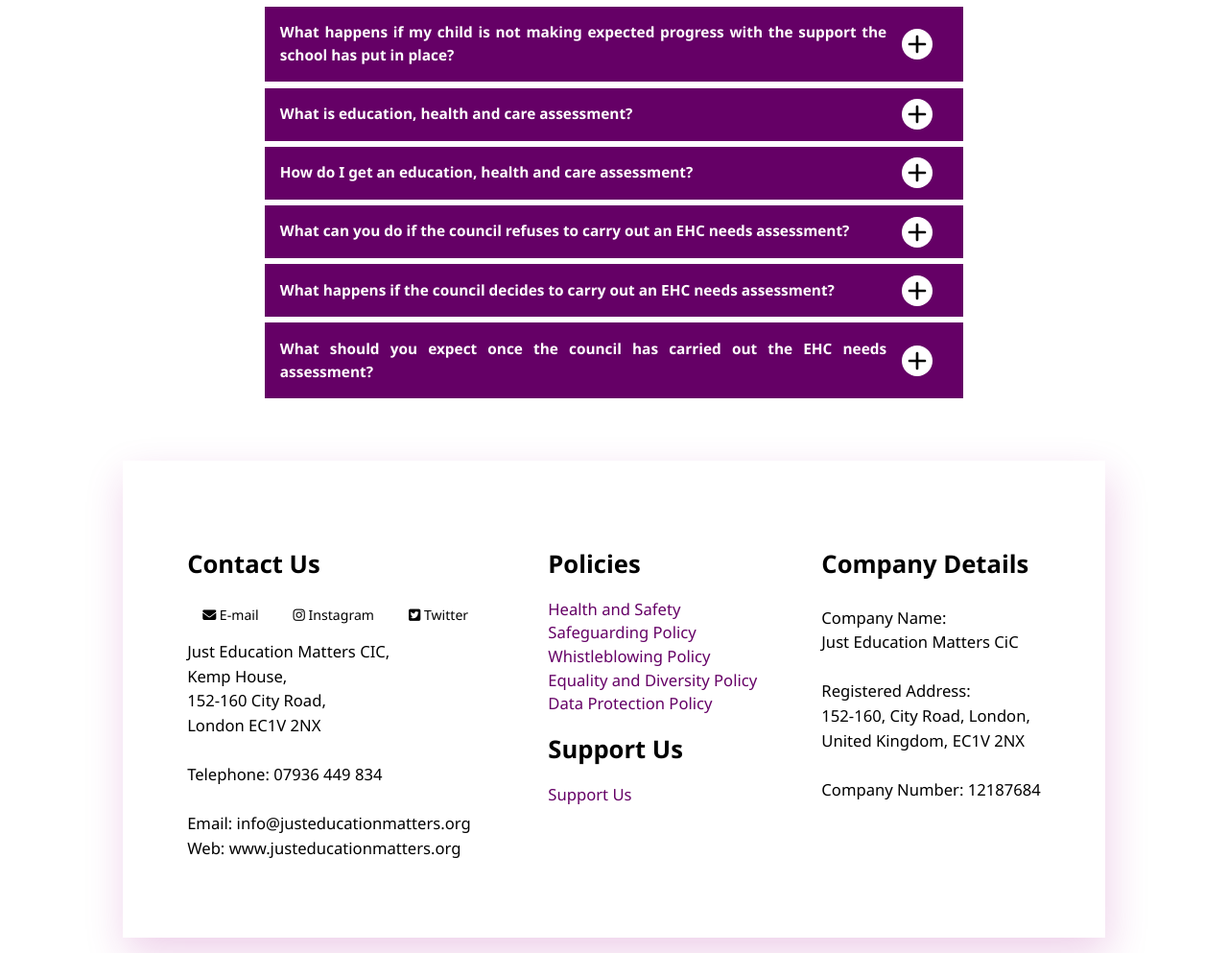
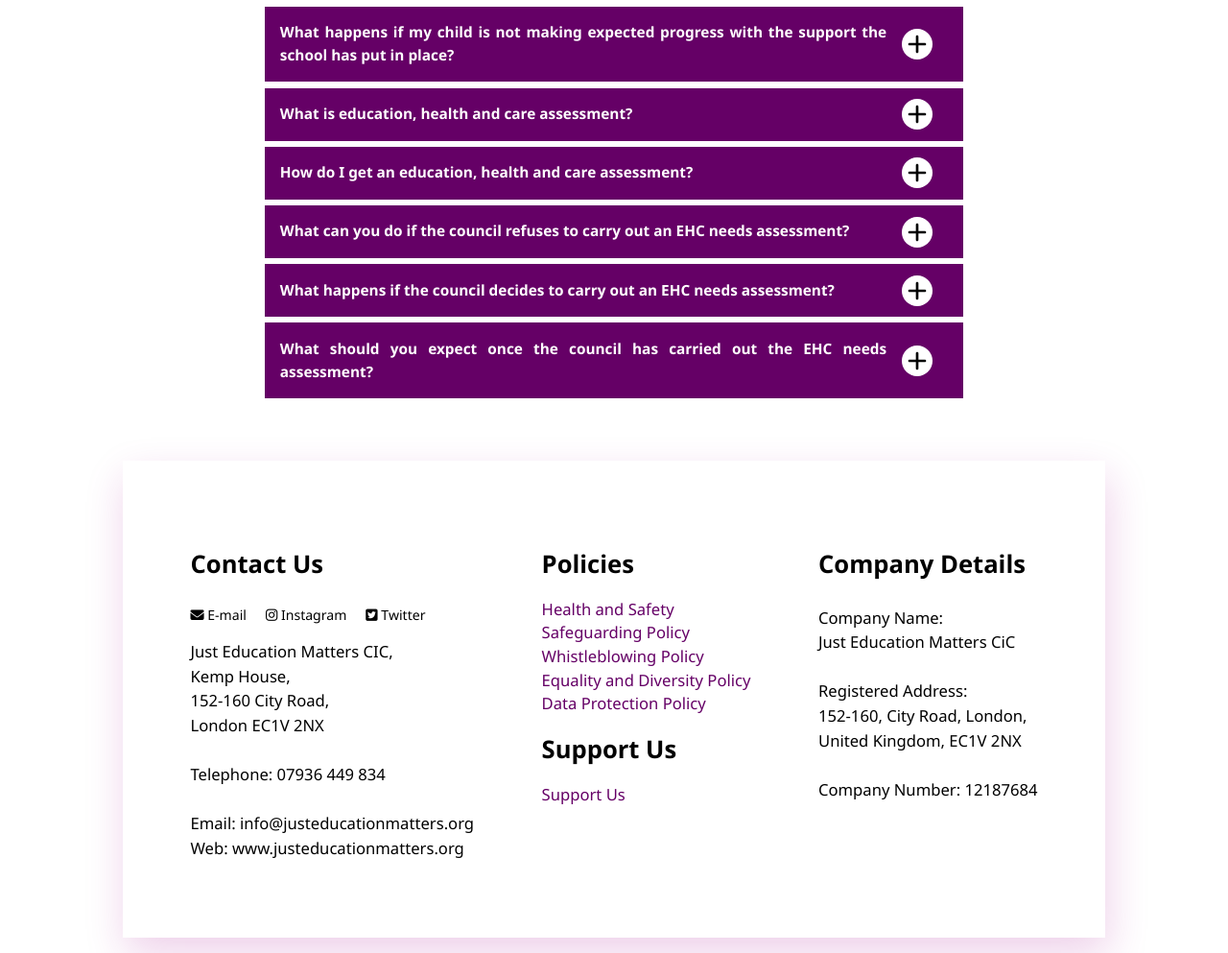
Before and after one commit to xtremelibasic/JEM, a plain HTML site: page index.html in a window 1280 px wide. Shown: the part 1580-2573 px from the top of the page at 96% size. Drawn offline with Linux system fonts and the light colour scheme.

Commit message:
aligned the social media links

```diff
--- a/css/general.css
+++ b/css/general.css
@@ -455,6 +455,7 @@
     border-image-source: linear-gradient(to left, #743ad5, #d53a9d);
 }
 
+
 /*Address Section of the contact page*/
 .addressDiv{
     display:flex;
@@ -505,6 +506,9 @@
 .contact-us p, .company-details p{
     line-height: 2vw;
     color:#000000;
+}
+.socials a{
+    padding-left:0;
 }
 /*Support Us*/
 .supportUsDivs{
```
